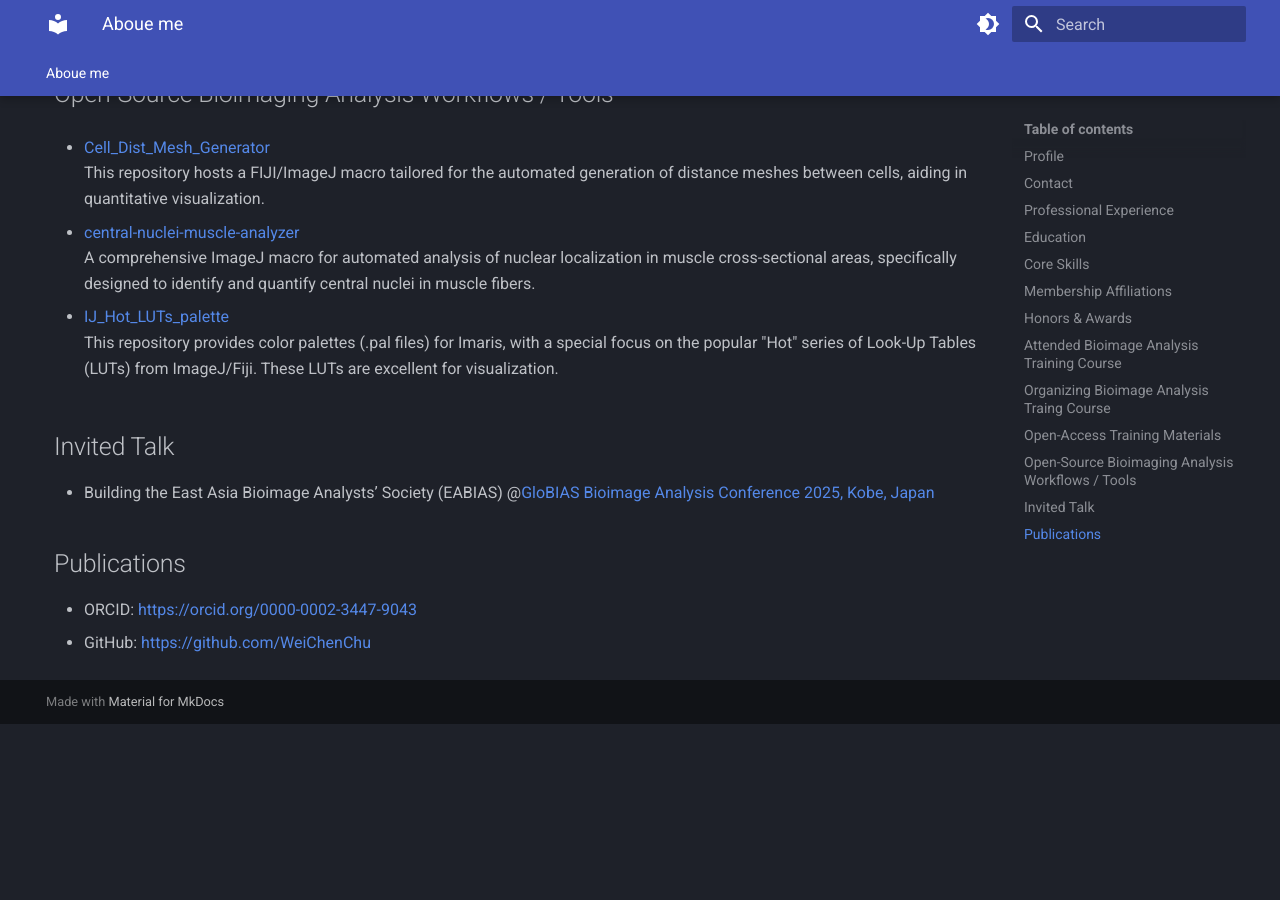
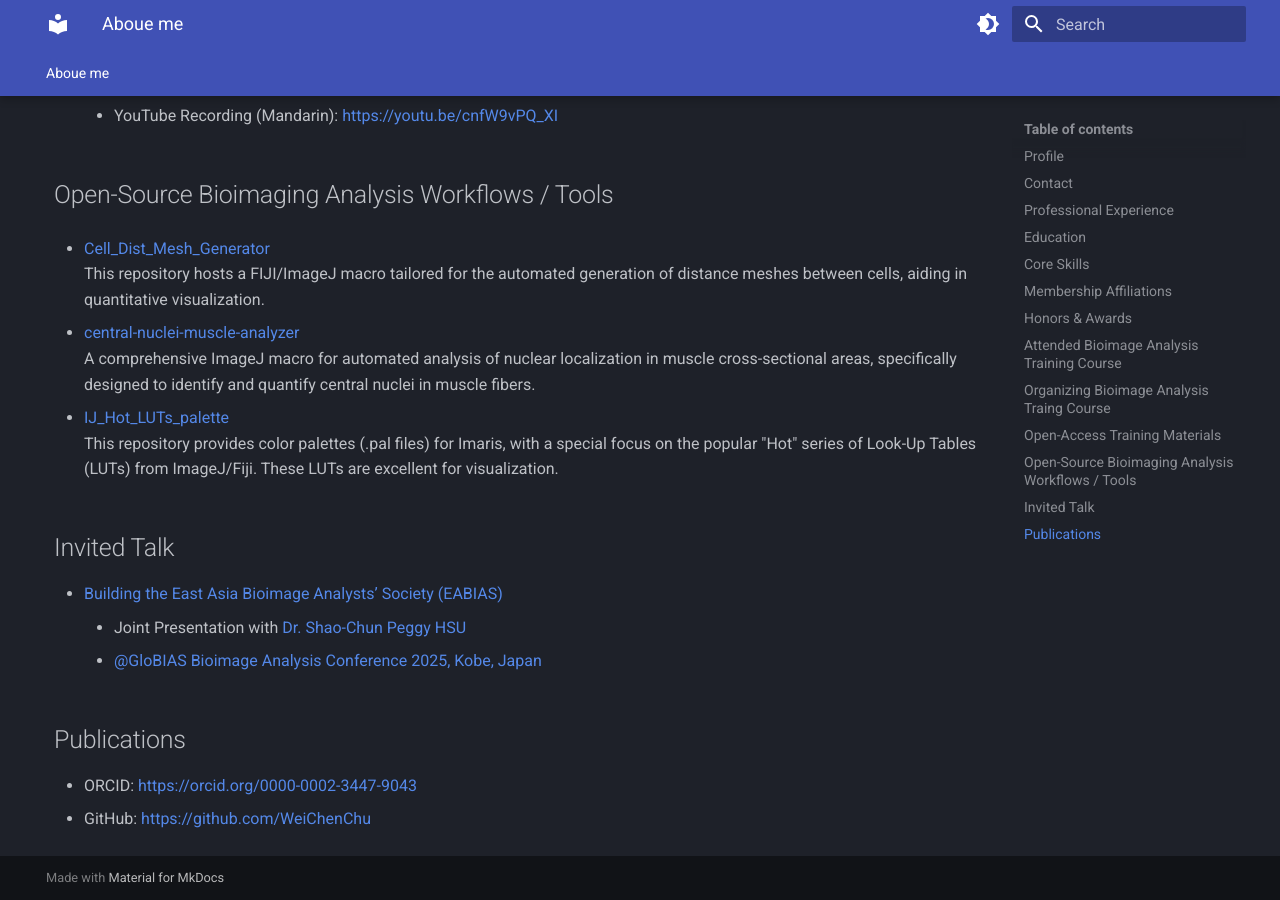
Before and after one commit to WeiChenChu/weichenchu.github.io, an MkDocs documentation site: the page built from docs/index.md, in a window 1280 px wide and 900 px high, scrolled down 4516 px. Built offline with MkDocs 1.6.1 and Material for MkDocs 9.7.7, drawn with Linux system fonts in a browser that asks for light colours; before the commit the page ends 5240 px from its top, so only the background shows below that; some of the changed text lies outside the part shown.

Commit message:
update for the invited talk

```diff
--- a/docs/index.md
+++ b/docs/index.md
@@ -43,7 +43,7 @@ Department of Life Science, National Chung Hsing University, Taiwan
 - Developing custom image processing and analysis workflows using ImageJ Macro or Python
 
 ## Membership Affiliations
-- [EABIAS: East Asia Bioimage Analysts’ Society](https://eabias.github.io/)
+- [EABIAS: East Asia Bioimage Analysts’ Society](https://eabias.org/)
     - Founding member
     - Website maintainer
 - [GloBIAS: Global BioImage Analysts' Society](https://www.globias.org/)
@@ -68,6 +68,9 @@ Department of Life Science, National Chung Hsing University, Taiwan
     - [PoL Bio-Image Analysis Training School 2023 (Early Career Track)](https://biapol.github.io/PoL-BioImage-Analysis-TS-Early-Career-Track/intro.html)
         - Selected trainee, travel supported by ICOB, Academia Sinica, Taiwan
         - NEUBIAS-Style Training School, TU Dresden, Germany
+    - [Bioimage Analysis Workshop 2023 @ICOB](https://github.com/Koushouu/Bioimage-Analysis-Workshop-23-24)
+        - Python-based bioimage analysis workshop
+        - Trainee, Assistant and Event Organizer (with Dr.Jung-Kun WEN)
 
 - Online attendance:
     - [YMIA Python-Based Event Series 2024](https://gerbi-gmb.de/teams/ymia/)
@@ -135,7 +138,9 @@ A comprehensive ImageJ macro for automated analysis of nuclear localization in m
 This repository provides color palettes (.pal files) for Imaris, with a special focus on the popular "Hot" series of Look-Up Tables (LUTs) from ImageJ/Fiji. These LUTs are excellent for visualization.
 
 ## Invited Talk
-- Building the East Asia Bioimage Analysts’ Society (EABIAS) @[GloBIAS Bioimage Analysis Conference 2025, Kobe, Japan](https://docs.google.com/document/d/e/2PACX-1vSxrytpZNqloqOgevmWWrARxpKJdSnL288EaVx300gzh92NBd2qrvGR6FrvFXtnEah7-z40UIYev_25/pub)
+- [Building the East Asia Bioimage Analysts’ Society (EABIAS)](https://docs.google.com/presentation/d/1guWtwqVD0FLQgkapyT2RXuYfCRE3TQLKd2AjV4NpYWk/edit?usp=sharing)
+    - Joint Presentation with [Dr. Shao-Chun Peggy HSU](https://site-4702296-3964-7090.mystrikingly.com/)
+    - [@GloBIAS Bioimage Analysis Conference 2025, Kobe, Japan](https://docs.google.com/document/d/e/2PACX-1vSxrytpZNqloqOgevmWWrARxpKJdSnL288EaVx300gzh92NBd2qrvGR6FrvFXtnEah7-z40UIYev_25/pub)
 
 ## Publications
 - ORCID: [https://orcid.org/0000-0002-3447-9043](https://orcid.org/0000-0002-3447-9043)
```
